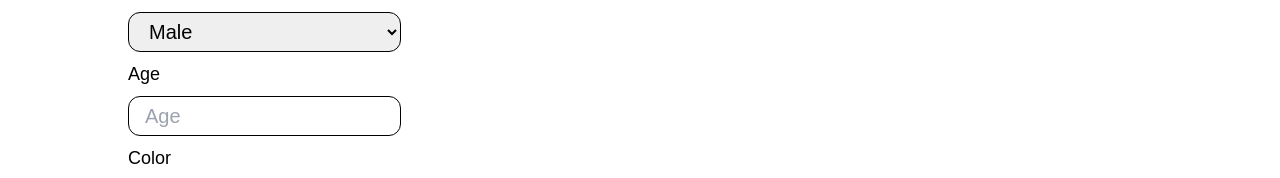
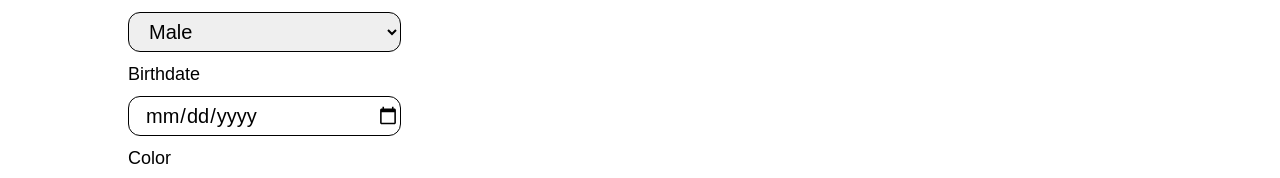
Before and after one commit to afern140/Diamond-Valley-Cattery-Website, a Next.js app: page /addcat in a window 1280 px wide. Shown: the part 498-676 px from the top of the page. Built offline with nearby package versions, Linux system fonts and the light colour scheme; no server answers; the database is empty.

Commit message:
Re-adds missing birthdate field

```diff
--- a/app/addcat/page.js
+++ b/app/addcat/page.js
@@ -170,8 +170,10 @@ export default function CatList() {
 							</select>
 							{/*<input type="text" name="gender" placeholder="Gender" className="border border-black rounded-xl text-xl pl-4 w-full h-10" />*/}
 
-							<h3 className="py-2 text-lg">Age</h3>
-							<input type="text" name="age" placeholder="Age" className="border border-black rounded-xl text-xl pl-4 w-full h-10" />
+							{/*<h3 className="py-2 text-lg">Age</h3>
+							<input type="text" name="age" placeholder="Age" className="border border-black rounded-xl text-xl pl-4 w-full h-10" />*/}
+							<h3 className="py-2 text-lg">Birthdate</h3>
+							<input type="date" name="birthdate" placeholder="Birthdate" className="border border-black rounded-xl text-xl pl-4 w-full h-10" />
 
 							<h3 className="py-2 text-lg">Color</h3>
 							<input type="text" name="color" placeholder="Color" className="border border-black rounded-xl text-xl pl-4 w-full h-10" />
```
